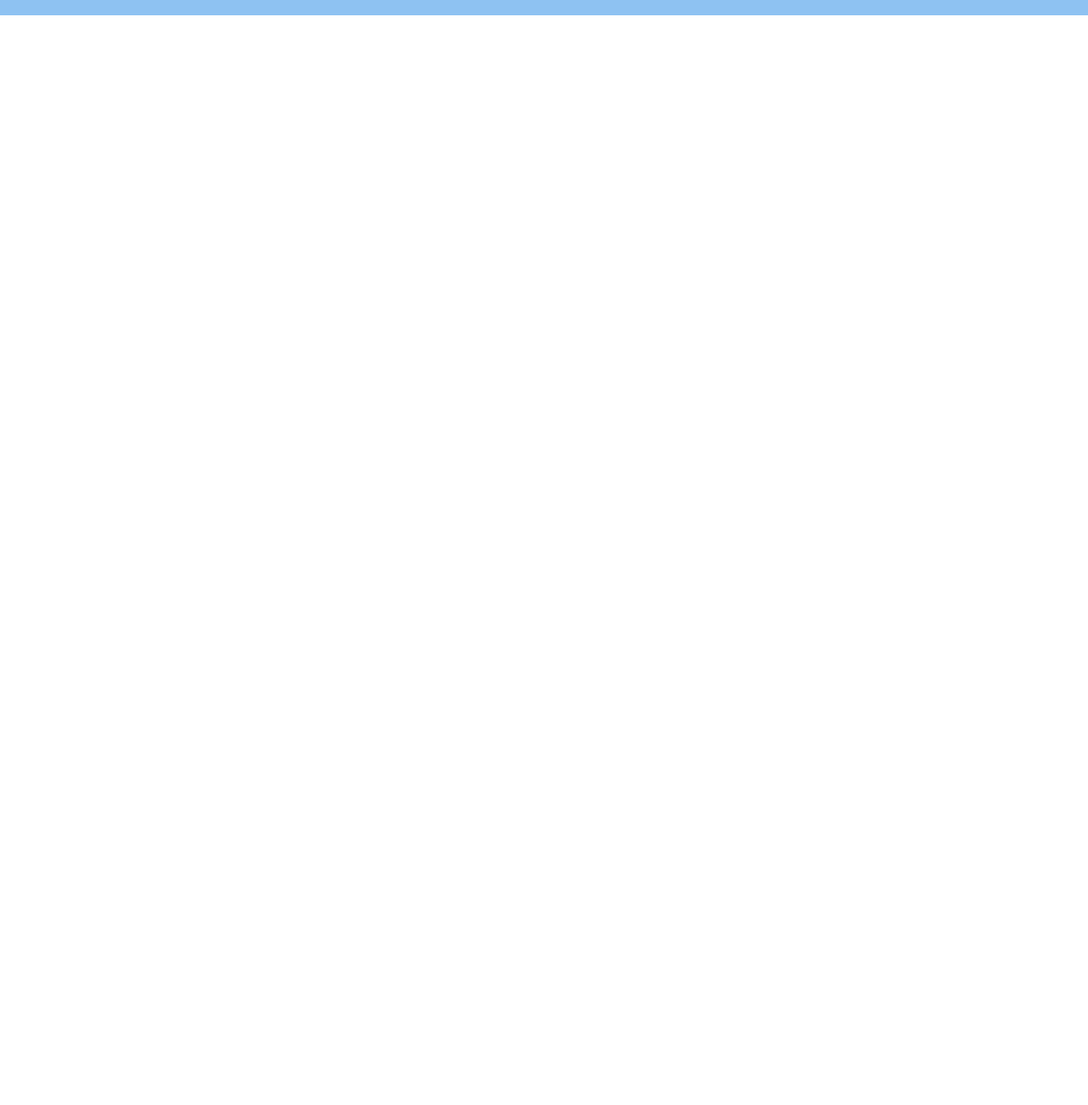
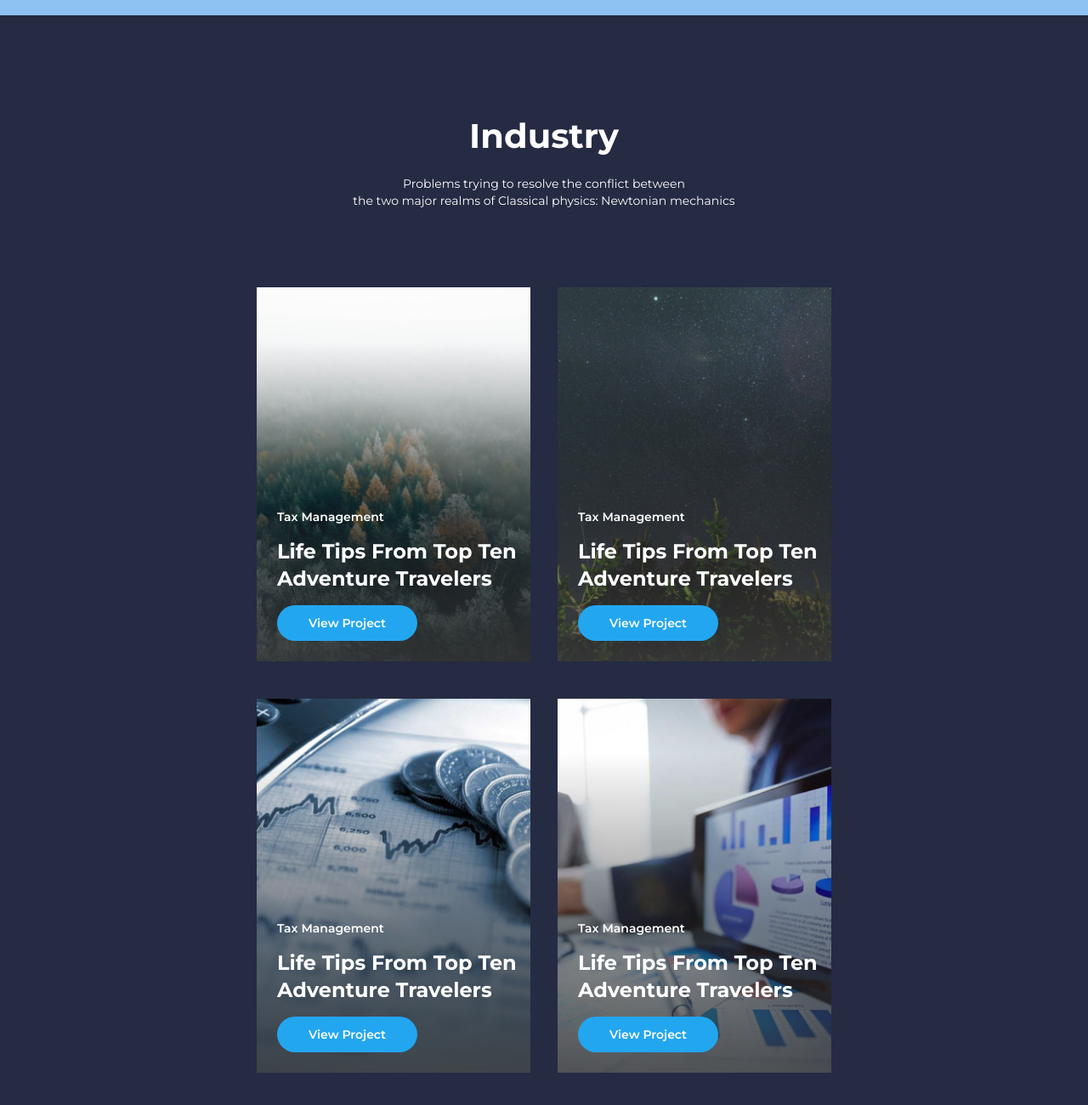
Before and after one commit to Ayumu1995/tailwind-website, a plain HTML site: page index.html in a window 1280 px wide. Shown: the part 754-2054 px from the top of the page at 85% size. Before the commit the page ends 800 px from the top, so only its background shows below. Drawn offline with nearby package versions, Linux system fonts and the light colour scheme.

Commit message:
Create cards section

```diff
--- a/index.html
+++ b/index.html
@@ -41,6 +41,9 @@
             },
             fontSize: {
               title: "2.5em",
+            },
+            screens: {
+              mxl: "1440px",
             },
           },
         },
@@ -96,6 +99,86 @@
           </div>
         </div>
       </section>
+
+      <section>
+        <div
+          class="max-h-[2525px] min-h-[879px] py-20 md:py-28 bg-darkBackground flex flex-col justify-center items-center text-white px-12"
+        >
+          <h2 class="w-10/12 md:hidden text-title text-center font-bold">
+            We Are Optimists Who Love To Work Toghether
+          </h2>
+
+          <h2 class="hidden md:block text-title font-bold">Industry</h2>
+          <p class="w-10/12 lg:w-[470px] m-4 text-sm text-center">
+            Problems trying to resolve the conflict between <br class="hidden lg:block" />
+            the two major realms of Classical physics: Newtonian mechanics
+          </p>
+          <div
+            class="mt-16 grid grid-rows-4 md:grid-cols-2 md:grid-rows-2 mxl:grid-cols-4 gap-y-8 md:gap-x-8"
+          >
+            <!-- card1 -->
+            <div class="w-[322px] h-[452px] relative flex flex-col justify-end">
+              <img src="./assets/post1.png" alt="bg-img-post1" class="absolute" />
+              <div class="w-full ps-6 mb-6 z-10 flex flex-col gap-y-[15px]">
+                <p class="text-sm font-semibold">Tax Management</p>
+                <h3 class="text-white text-2xl font-bold">
+                  Life Tips From Top Ten Adventure Travelers
+                </h3>
+                <a
+                  href="#"
+                  class="w-[165px] h-[42px] flex justify-center items-center rounded-full bg-primary text-sm font-semibold"
+                  >View Project</a
+                >
+              </div>
+            </div>
+            <!-- card2 -->
+            <div class="w-[322px] h-[452px] relative flex flex-col justify-end">
+              <img src="./assets/post2.png" alt="bg-img-post2" class="absolute" />
+              <div class="w-full ps-6 mb-6 z-10 flex flex-col gap-y-[15px]">
+                <p class="text-sm font-semibold">Tax Management</p>
+                <h3 class="text-white text-2xl font-bold">
+                  Life Tips From Top Ten Adventure Travelers
+                </h3>
+                <a
+                  href="#"
+                  class="w-[165px] h-[42px] flex justify-center items-center rounded-full bg-primary text-sm font-semibold"
+                  >View Project</a
+                >
+              </div>
+            </div>
+            <!-- card3 -->
+            <div class="w-[322px] h-[452px] relative flex flex-col justify-end">
+              <img src="./assets/post3.png" alt="bg-img-post3" class="absolute" />
+              <div class="w-full ps-6 mb-6 z-10 flex flex-col gap-y-[15px]">
+                <p class="text-sm font-semibold">Tax Management</p>
+                <h3 class="text-white text-2xl font-bold">
+                  Life Tips From Top Ten Adventure Travelers
+                </h3>
+                <a
+                  href="#"
+                  class="w-[165px] h-[42px] flex justify-center items-center rounded-full bg-primary text-sm font-semibold"
+                  >View Project</a
+                >
+              </div>
+            </div>
+            <!-- card4 -->
+            <div class="w-[322px] h-[452px] relative flex flex-col justify-end">
+              <img src="./assets/post4.png" alt="bg-img-post4" class="absolute" />
+              <div class="w-full ps-6 mb-6 z-10 flex flex-col gap-y-[15px]">
+                <p class="text-sm font-semibold">Tax Management</p>
+                <h3 class="text-white text-2xl font-bold">
+                  Life Tips From Top Ten Adventure Travelers
+                </h3>
+                <a
+                  href="#"
+                  class="w-[165px] h-[42px] flex justify-center items-center rounded-full bg-primary text-sm font-semibold"
+                  >View Project</a
+                >
+              </div>
+            </div>
+          </div>
+        </div>
+      </section>
     </main>
   </body>
 </html>
--- a/tailwind.config.js
+++ b/tailwind.config.js
@@ -30,6 +30,9 @@ module.exports = {
       fontSize: {
         title: "2.5em",
       },
+      screens: {
+        mxl: "1440px",
+      },
     },
   },
 };
```
Also changed, not shown: assets/post1.png (added), assets/post2.png (added), assets/post3.png (added), assets/post4.png (added).
